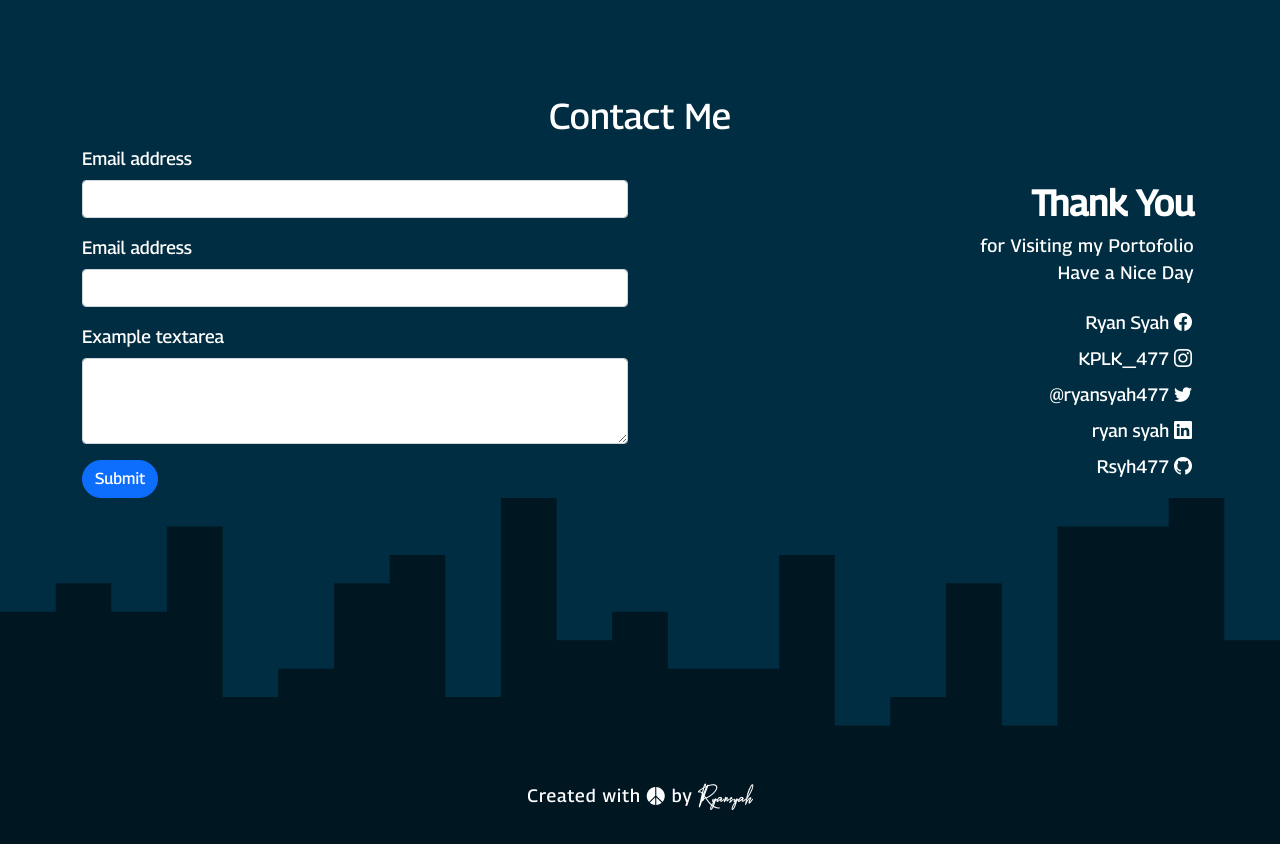
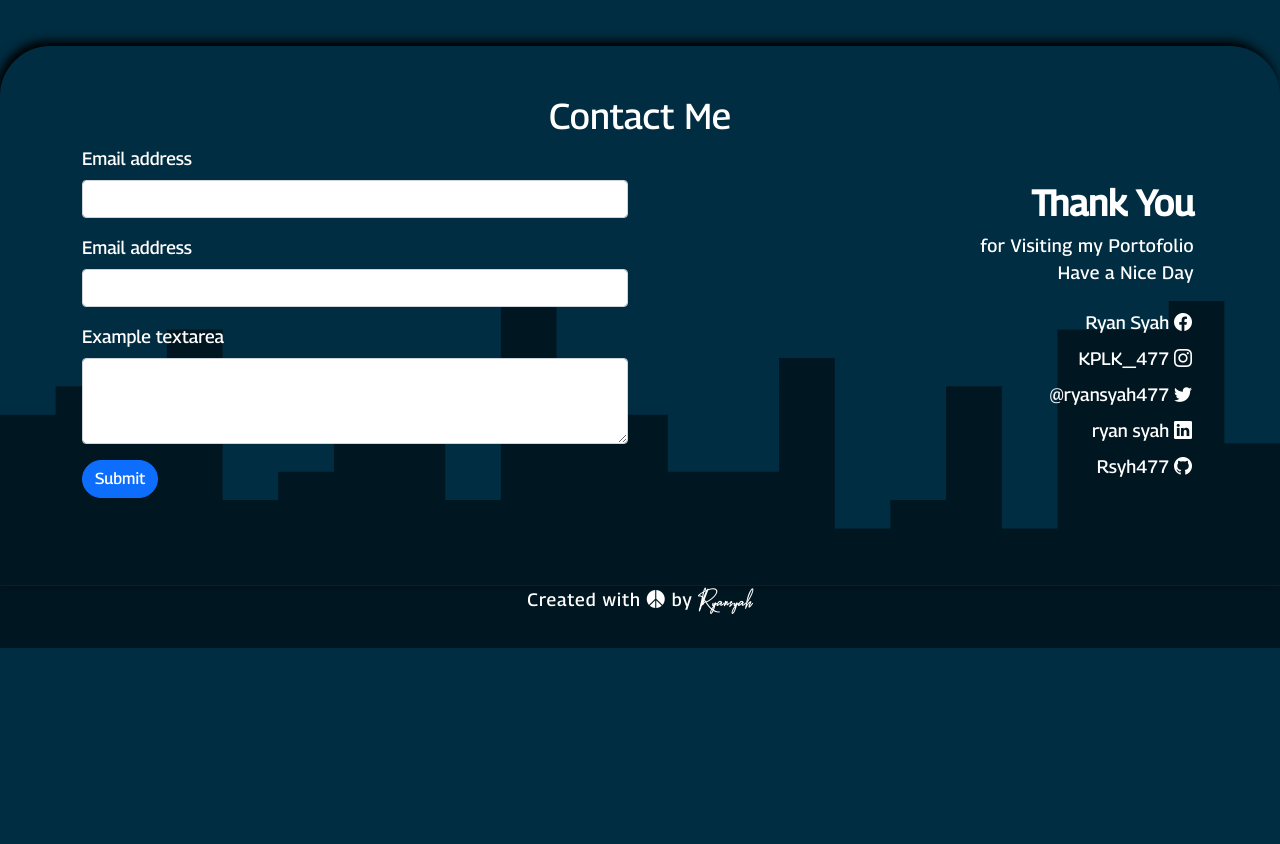
Before and after one commit to Rsyh477/Rsyh477.github.io, a plain HTML site: page index.html in a window 1280 px wide. Shown: the part 2487-3331 px from the top of the page. After the commit the page ends 3135 px from the top, so only its background shows below. Drawn offline with nearby package versions, Linux system fonts and the light colour scheme.

Commit message:
edit contact

```diff
--- a/index.html
+++ b/index.html
@@ -179,6 +179,8 @@
 
 
 <section id="contact">
+  <div class="container-fluid contact">
+    <svg class="ornamen-4"xmlns="http://www.w3.org/2000/svg" viewBox="0 0 1440 320"><path fill="#000" fill-opacity="0.5" d="M0,96L0,128L62.6,128L62.6,96L125.2,96L125.2,128L187.8,128L187.8,32L250.4,32L250.4,224L313,224L313,192L375.7,192L375.7,96L438.3,96L438.3,64L500.9,64L500.9,224L563.5,224L563.5,0L626.1,0L626.1,160L688.7,160L688.7,128L751.3,128L751.3,192L813.9,192L813.9,192L876.5,192L876.5,64L939.1,64L939.1,256L1001.7,256L1001.7,224L1064.3,224L1064.3,96L1127,96L1127,256L1189.6,256L1189.6,32L1252.2,32L1252.2,32L1314.8,32L1314.8,0L1377.4,0L1377.4,160L1440,160L1440,320L1377.4,320L1377.4,320L1314.8,320L1314.8,320L1252.2,320L1252.2,320L1189.6,320L1189.6,320L1127,320L1127,320L1064.3,320L1064.3,320L1001.7,320L1001.7,320L939.1,320L939.1,320L876.5,320L876.5,320L813.9,320L813.9,320L751.3,320L751.3,320L688.7,320L688.7,320L626.1,320L626.1,320L563.5,320L563.5,320L500.9,320L500.9,320L438.3,320L438.3,320L375.7,320L375.7,320L313,320L313,320L250.4,320L250.4,320L187.8,320L187.8,320L125.2,320L125.2,320L62.6,320L62.6,320L0,320L0,320Z"></path></svg>
   <div class="container">
     <div class="row text-center mt-5">
       <div class="col">
@@ -221,7 +223,8 @@
       </div>
     </div>
   </div>
-  <svg xmlns="http://www.w3.org/2000/svg" viewBox="0 0 1440 320"><path fill="#000" fill-opacity="0.5" d="M0,96L0,128L62.6,128L62.6,96L125.2,96L125.2,128L187.8,128L187.8,32L250.4,32L250.4,224L313,224L313,192L375.7,192L375.7,96L438.3,96L438.3,64L500.9,64L500.9,224L563.5,224L563.5,0L626.1,0L626.1,160L688.7,160L688.7,128L751.3,128L751.3,192L813.9,192L813.9,192L876.5,192L876.5,64L939.1,64L939.1,256L1001.7,256L1001.7,224L1064.3,224L1064.3,96L1127,96L1127,256L1189.6,256L1189.6,32L1252.2,32L1252.2,32L1314.8,32L1314.8,0L1377.4,0L1377.4,160L1440,160L1440,320L1377.4,320L1377.4,320L1314.8,320L1314.8,320L1252.2,320L1252.2,320L1189.6,320L1189.6,320L1127,320L1127,320L1064.3,320L1064.3,320L1001.7,320L1001.7,320L939.1,320L939.1,320L876.5,320L876.5,320L813.9,320L813.9,320L751.3,320L751.3,320L688.7,320L688.7,320L626.1,320L626.1,320L563.5,320L563.5,320L500.9,320L500.9,320L438.3,320L438.3,320L375.7,320L375.7,320L313,320L313,320L250.4,320L250.4,320L187.8,320L187.8,320L125.2,320L125.2,320L62.6,320L62.6,320L0,320L0,320Z"></path></svg>
+
+  </div>
 </section>
 
 <!-- end Contact Form -->
--- a/style.css
+++ b/style.css
@@ -152,6 +152,32 @@ footer p a {
   font-family: 'HantoriaSiganture';
 }
 
-/* button */
+/* contact Rounde */
+section .container-fluid.contact {
+  position: relative;
+  /* background-color: blue; */
+  display: flex;
+  justify-content: center;
+}
+section .container-fluid.contact .container {
+  position: absolute;
+  display: flex;
+  flex-direction: column;
+  z-index: 2;
+}
+
+svg.ornamen-4 {
+  position: absolute;
+  bottom: 0;
+  z-index: 1;
+}
+
+#contact .container-fluid.contact {
+  border-top-left-radius: 50px;
+  border-top-right-radius: 50px;
+  border-bottom-left-radius: 0;
+  border-bottom-right-radius: 0;
+  box-shadow: -3px -5px 10px black;
+}
 
 /* responsive */
```
